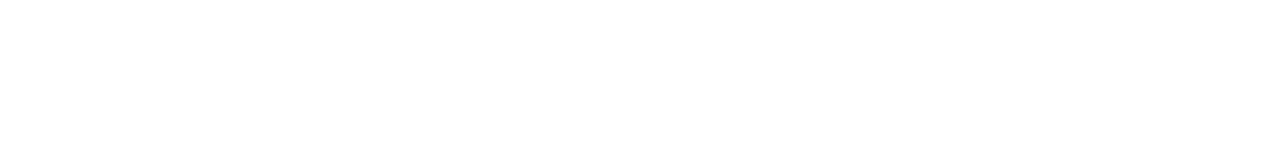
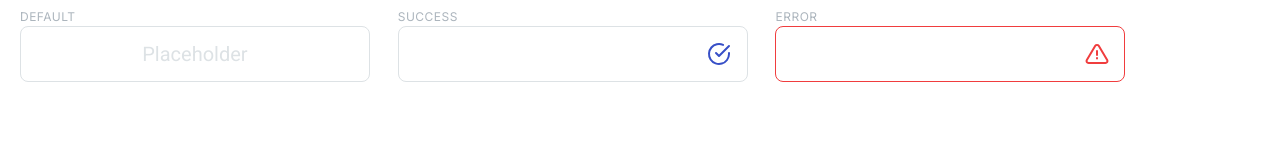
Before and after one commit to js-tasks-ru/htmlcss-20211021_tina-tezadova, a website: page 07-lection5/04-input/index.html in a window 1280 px wide. Drawn offline with Linux system fonts and the light colour scheme.

Commit message:
Промежуточный коммит

```diff
--- a/07-lection5/04-input/index.html
+++ b/07-lection5/04-input/index.html
@@ -1,11 +1,67 @@
 <!DOCTYPE html>
 <!-- Страница с полем ввода -->
 <html lang="ru">
+
 <head>
     <link rel="stylesheet" href="../../assets/css/main.css">
     <link rel="stylesheet" href="./input.css">
 </head>
+
 <body>
+    <label class="input">
+        <div class="input__label">Default</div>
+        <input type="text" class="input__input">
+        <div class="input__state">
+               <div class="input__control">
+               <div class="input__placeholder">
+                    <p>Placeholder</p>
 
+                </div>
+
+                <svg class="input__icon input__success-icon" width="24" height="24" viewBox="0 0 24 24" fill="none" xmlns="http://www.w3.org/2000/svg">
+                    <path d="M22 11.08V12C21.9988 14.1564 21.3005 16.2547 20.0093 17.9818C18.7182 19.709 16.9033 20.9725 14.8354 21.5839C12.7674 22.1953 10.5573 22.1219 8.53447 21.3746C6.51168 20.6273 4.78465 19.2461 3.61096 17.4371C2.43727 15.628 1.87979 13.4881 2.02168 11.3363C2.16356 9.18457 2.99721 7.13633 4.39828 5.49707C5.79935 3.85782 7.69279 2.71538 9.79619 2.24015C11.8996 1.76491 14.1003 1.98234 16.07 2.86" stroke="#374FC7" stroke-width="2" stroke-linecap="round" stroke-linejoin="round"/>
+                    <path d="M22 4L12 14.01L9 11.01" stroke="#374FC7" stroke-width="2" stroke-linecap="round" stroke-linejoin="round"/>
+                    </svg>
+
+                     </div>
+
+              </div>
+    </label>
+
+
+    <label class="input">
+        <div class="input__label">Success</div>
+        <input type="text" class="input__input input_success">
+        <div class="input__state">
+               <div class="input__control">
+
+                <svg class="input__icon input__success-icon" width="24" height="24" viewBox="0 0 24 24" fill="none" xmlns="http://www.w3.org/2000/svg">
+                    <path d="M22 11.08V12C21.9988 14.1564 21.3005 16.2547 20.0093 17.9818C18.7182 19.709 16.9033 20.9725 14.8354 21.5839C12.7674 22.1953 10.5573 22.1219 8.53447 21.3746C6.51168 20.6273 4.78465 19.2461 3.61096 17.4371C2.43727 15.628 1.87979 13.4881 2.02168 11.3363C2.16356 9.18457 2.99721 7.13633 4.39828 5.49707C5.79935 3.85782 7.69279 2.71538 9.79619 2.24015C11.8996 1.76491 14.1003 1.98234 16.07 2.86" stroke="#374FC7" stroke-width="2" stroke-linecap="round" stroke-linejoin="round"/>
+                    <path d="M22 4L12 14.01L9 11.01" stroke="#374FC7" stroke-width="2" stroke-linecap="round" stroke-linejoin="round"/>
+                    </svg>
+
+
+                     </div>
+
+              </div>
+    </label>
+
+
+    <label class="input">
+        <div class="input__label">Error</div>
+        <input type="text" class="input__input input_error">
+        <div class="input__state">
+               <div class="input__control">
+
+                    <svg class="input__icon input__error-icon" width="24" height="24" viewBox="0 0 24 24" fill="none" xmlns="http://www.w3.org/2000/svg">
+                        <path d="M10.29 3.86001L1.82 18C1.64537 18.3024 1.55296 18.6453 1.55199 18.9945C1.55101 19.3437 1.64149 19.6871 1.81442 19.9905C1.98736 20.2939 2.23672 20.5468 2.53771 20.7239C2.83869 20.901 3.1808 20.9962 3.53 21H20.47C20.8192 20.9962 21.1613 20.901 21.4623 20.7239C21.7633 20.5468 22.0126 20.2939 22.1856 19.9905C22.3585 19.6871 22.449 19.3437 22.448 18.9945C22.447 18.6453 22.3546 18.3024 22.18 18L13.71 3.86001C13.5317 3.56611 13.2807 3.32313 12.9812 3.15449C12.6817 2.98585 12.3437 2.89726 12 2.89726C11.6563 2.89726 11.3183 2.98585 11.0188 3.15449C10.7193 3.32313 10.4683 3.56611 10.29 3.86001V3.86001Z" stroke="#F03D3E" stroke-width="2" stroke-linecap="round" stroke-linejoin="round"/>
+                        <path d="M12 9V13" stroke="#F03D3E" stroke-width="2" stroke-linecap="round" stroke-linejoin="round"/>
+                        <path d="M12 16V16.5" stroke="#F03D3E" stroke-width="2" stroke-linecap="round" stroke-linejoin="round"/>
+                        </svg>
+                     </div>
+
+              </div>
+    </label>
 </body>
+
 </html>
--- a/07-lection5/04-input/input.css
+++ b/07-lection5/04-input/input.css
@@ -0,0 +1,93 @@
+.input {
+    display: inline-block;
+}
+
+.input__input {
+    position: absolute;
+    clip: rect(0, 0, 0, 0);
+    opacity: 0;
+    outline: none;
+}
+
+.input__state {
+    display: flex;
+    justify-content: flex-start;
+    align-items: center;
+    cursor: pointer;
+}
+
+.input__control {
+    background: var(--white);
+    border: 1px solid var(--grey-2);
+    box-sizing: border-box;
+    border-radius: 8px;
+    width: 350px;
+    height: 56px;
+    position: relative;
+}
+
+ .input__icon {
+    position: absolute;
+    left: 92%;
+    top: 50%;
+    transform: translate(-50%, -50%);
+}
+
+.input__label {
+    font-family: Inter, sans-serif;
+    font-style: normal;
+    font-weight: 500;
+    font-size: 12px;
+    line-height: 18px;
+    letter-spacing: 0.04em;
+    color: #ACB5BD;
+    margin-left: 12px;
+    text-transform: uppercase;
+}
+
+.input__placeholder {
+    height: 100%;
+    display: flex;
+    justify-content: center;
+    align-items: center;
+    font-family: Inter;
+    font-style: normal;
+    font-weight: normal;
+    font-size: 20px;
+    line-height: 26px;
+    color: #DDE2E5;
+}
+
+.input__input:focus~.input__state .input__control {
+
+    border-color: var(--blue-2);
+}
+
+
+
+
+
+.input:focus~.input__state .input__label {
+    border-bottom: 1px solid var(--blue-2);
+}
+
+
+
+.input__success-icon, .input__error-icon {
+    display: none;
+}
+
+.input_success~.input__state .input__success-icon {
+
+    display: block;
+}
+
+.input_error~.input__state .input__error-icon {
+
+    display: block;
+}
+
+.input_error~.input__state .input__control {
+
+    border: 1px solid #F03D3E;
+}
```
Lines whose indentation alone changed are shown as unchanged.
